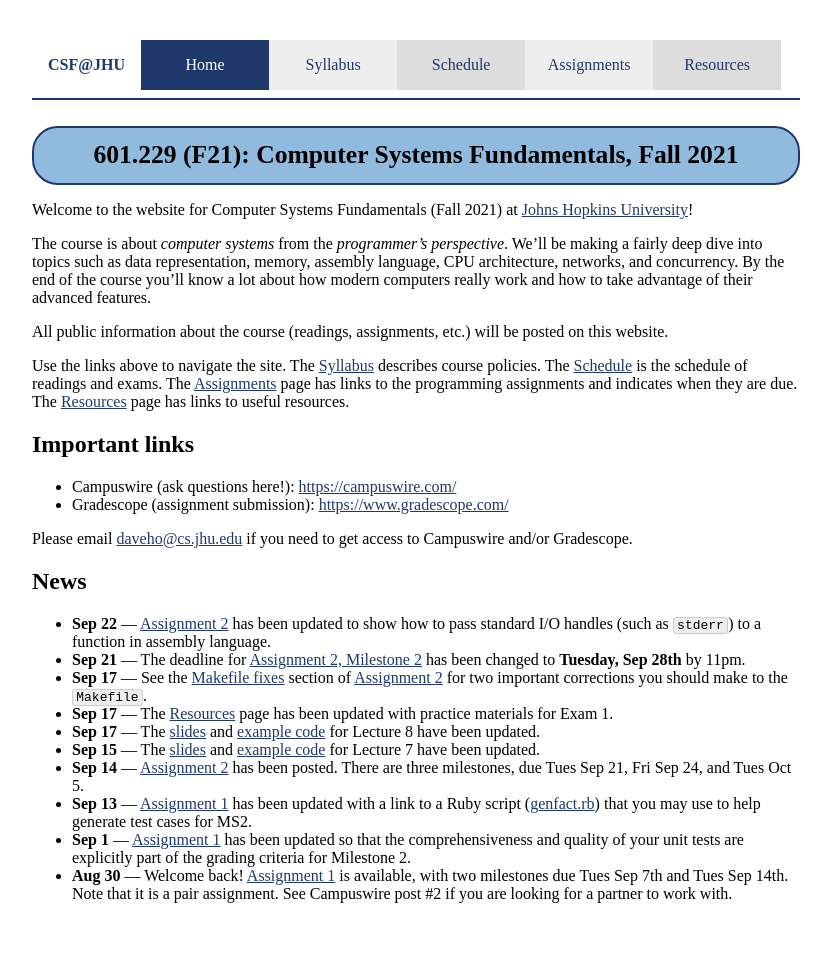
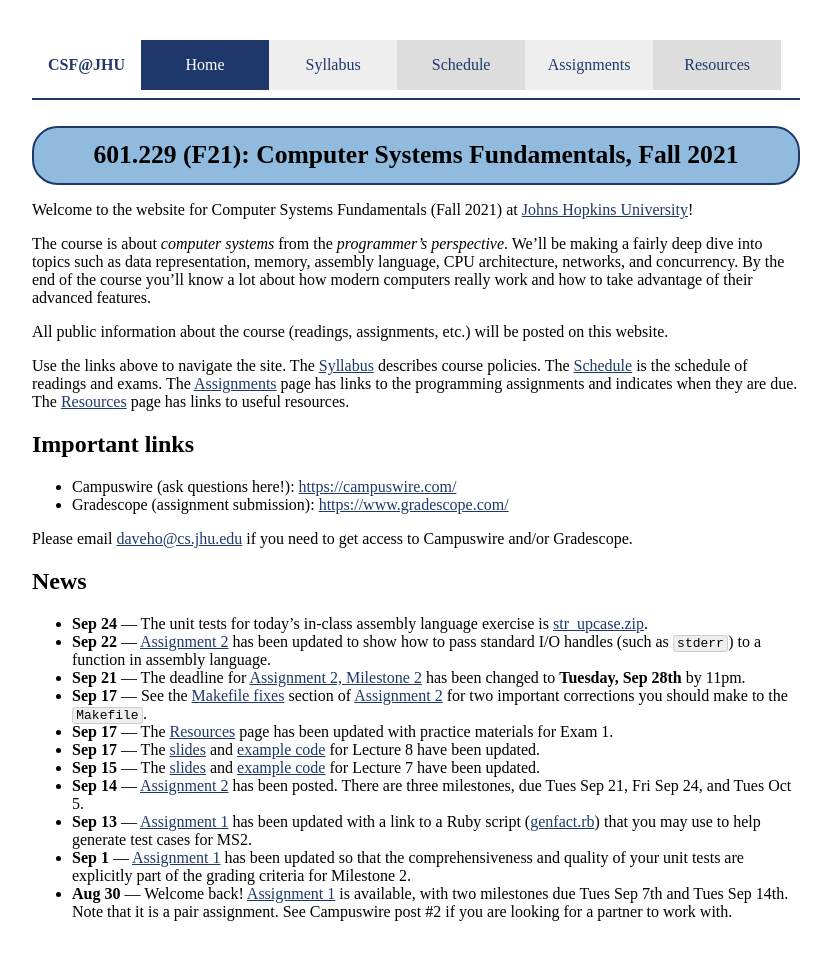
Before and after one commit to jhucsf/fall2021, a Jekyll site: the page built from index.md, in a window 1280 px wide. Shown: the whole page, without its empty margins (224-1055 px from the left). Built offline with Jekyll 4.4.1, drawn with Linux system fonts in a browser that asks for light colours.

Commit message:
zipfile for assembly language exercise

```diff
--- a/index.md
+++ b/index.md
@@ -21,6 +21,7 @@ Please email <daveho@cs.jhu.edu> if you need to get access to Campuswire and/or
 
 ## News
 
+* **Sep 24** — The unit tests for today's in-class assembly language exercise is [str\_upcase.zip](lectures/str_upcase.zip).
 * **Sep 22** — [Assignment 2](assign/assign02.html) has been updated to show how to pass standard I/O handles (such as `stderr`) to a function in assembly language.
 * **Sep 21** — The deadline for [Assignment 2, Milestone 2](assign/assign02.html#milestone-2) has been changed to **Tuesday, Sep 28th** by 11pm.
 * **Sep 17** — See the [Makefile fixes](assign/assign02.html#makefile-fixes) section of [Assignment 2](assign/assign02.html) for two important corrections you should make to the `Makefile`.
```
Also changed, not shown: 1 other file.
